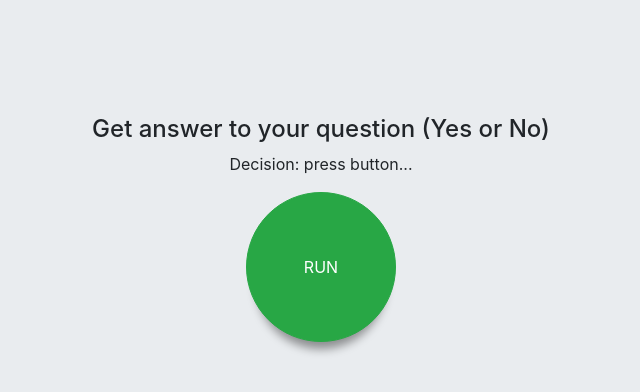
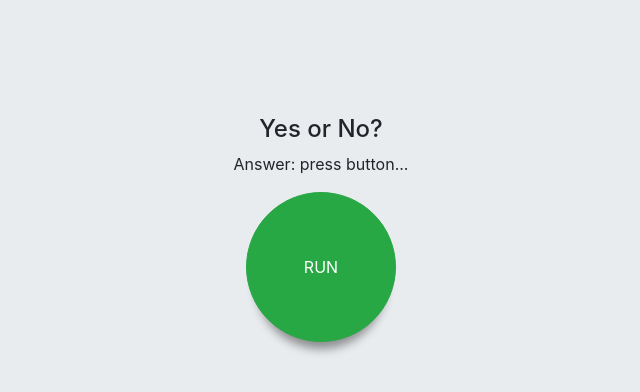
Before and after one commit to denchyk94/yesno, a plain HTML site: page index.html in a window 1280 px wide. Shown: the whole page, without its empty margins (319-959 px from the left). Drawn offline with nearby package versions, Linux system fonts and the light colour scheme.

Commit message:
Update index.html
Text fix

```diff
--- a/index.html
+++ b/index.html
@@ -24,8 +24,8 @@
    </style>
    <body style='background-color:#e9ecef;'>
       <div id="containerId" class="jumbotron text-center my-25">
-         <h4>Get answer to your question (Yes or No)</h4>
-         <p>Decision: <span id="decision">press button...</span></p>
+         <h4>Yes or No?</h4>
+         <p>Answer: <span id="decision">press button...</span></p>
          <button id="processBtnId" onclick="getAnswer()" type="button" class="button btn btn-success">Run</button>
       </div>
    </body>
```
